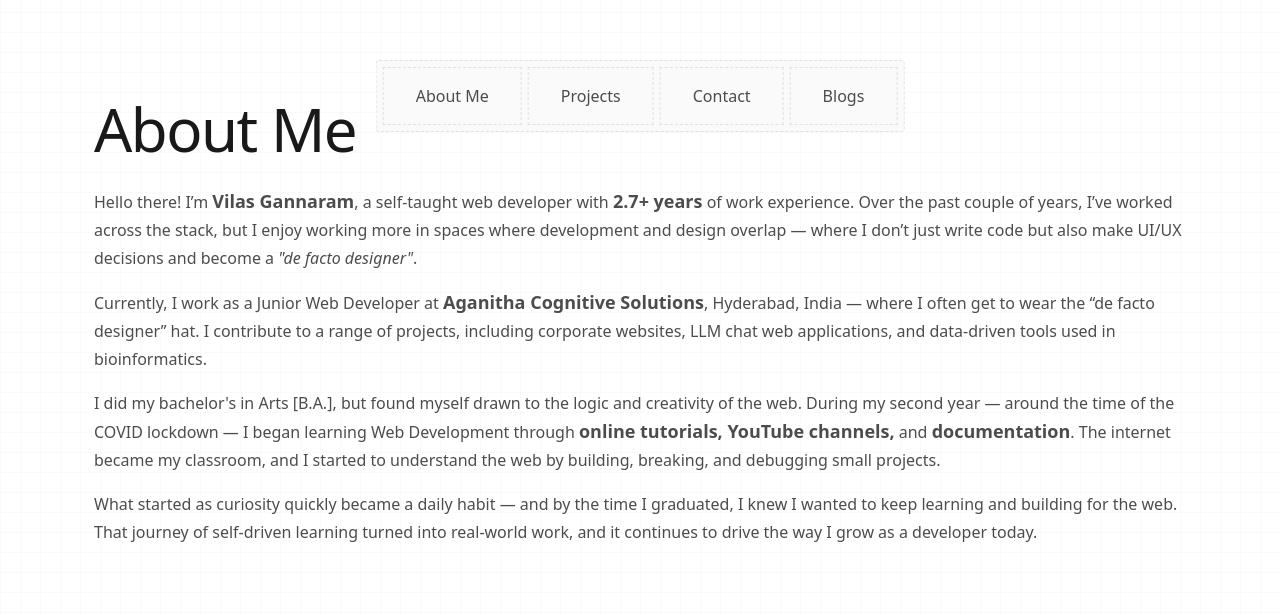
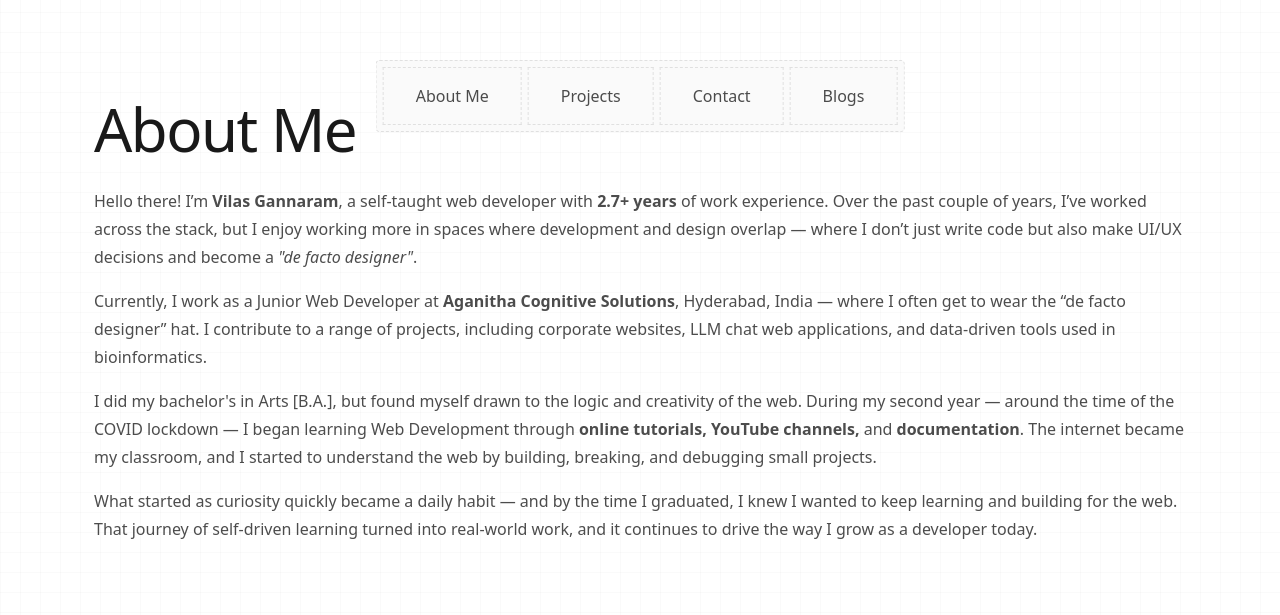
Before and after one commit to vilas-gannaram/vilas-gannaram.github.io, a SvelteKit app: page / in a window 1280 px wide. Shown: the part 648-1263 px from the top of the page. Built offline with nearby package versions, Linux system fonts and the light colour scheme.

Commit message:
remove text-lg for highlights

```diff
--- a/src/routes/+page.svelte
+++ b/src/routes/+page.svelte
@@ -40,16 +40,16 @@
 			<h2 class="text-[clamp(36px,8vw+16px,60px)] font-light">About Me</h2>
 
 			<p class="mt-4 md:mt-6">
-				Hello there! I’m <span class="text-lg font-semibold">Vilas Gannaram</span>, a self-taught
+				Hello there! I’m <span class="font-semibold">Vilas Gannaram</span>, a self-taught
 				web developer with
-				<span class="text-lg font-semibold">2.7+ years</span>
+				<span class="font-semibold">2.7+ years</span>
 				of work experience. Over the past couple of years, I’ve worked across the stack, but I enjoy
 				working more in spaces where development and design overlap — where I don’t just write code but
 				also make UI/UX decisions and become a <em>"de facto designer"</em>.
 			</p>
 
 			<p class="mt-4">
-				Currently, I work as a Junior Web Developer at <span class="text-lg font-semibold"
+				Currently, I work as a Junior Web Developer at <span class="font-semibold"
 					>Aganitha Cognitive Solutions</span
 				>, Hyderabad, India — where I often get to wear the “de facto designer” hat. I contribute to
 				a range of projects, including corporate websites, LLM chat web applications, and
@@ -61,8 +61,8 @@
 				<span title="History, Political Science, & Public Administration">Arts [B.A.]</span>, but
 				found myself drawn to the logic and creativity of the web. During my second year — around
 				the time of the COVID lockdown — I began learning Web Development through
-				<span class="text-lg font-semibold"> online tutorials, YouTube channels, </span> and
-				<span class="text-lg font-semibold"> documentation </span>. The internet became my
+				<span class="font-semibold"> online tutorials, YouTube channels, </span> and
+				<span class="font-semibold"> documentation </span>. The internet became my
 				classroom, and I started to understand the web by building, breaking, and debugging small
 				projects.
 			</p>
```
